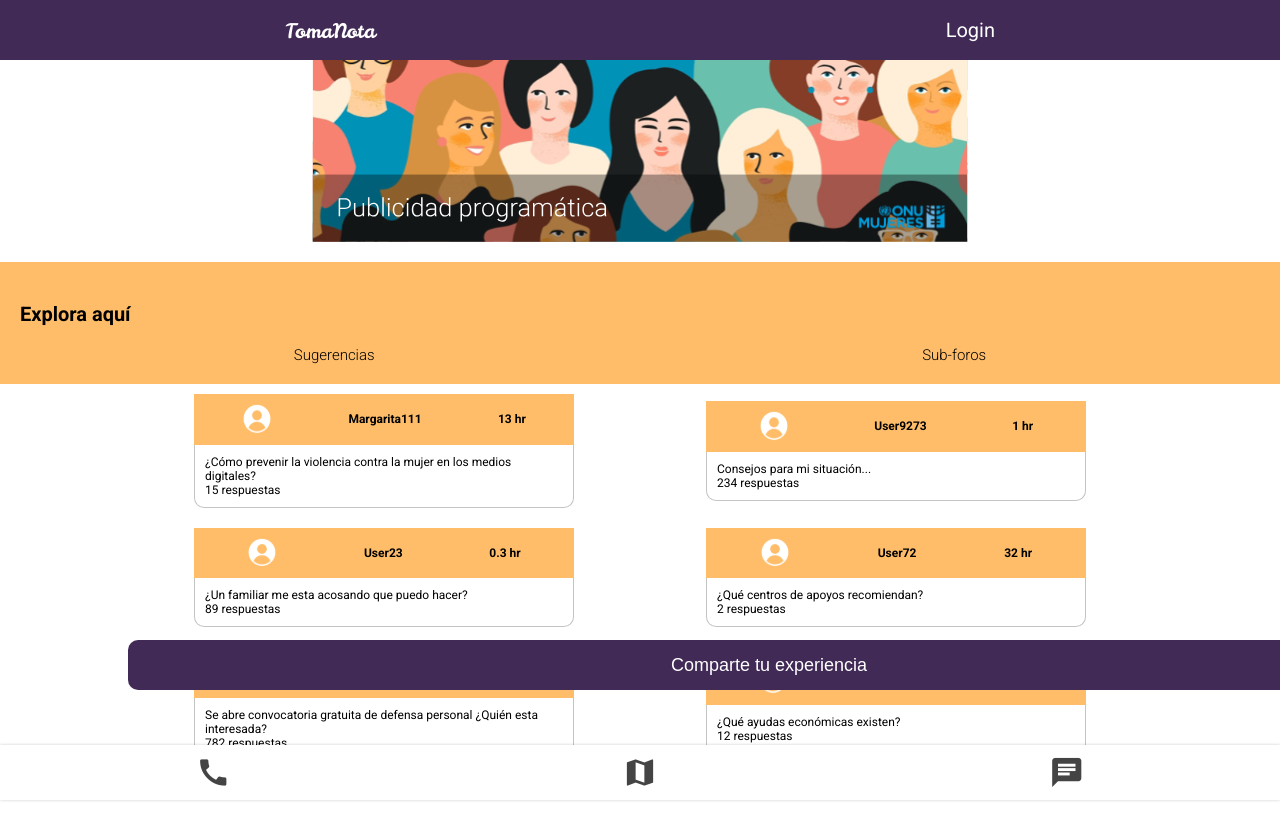
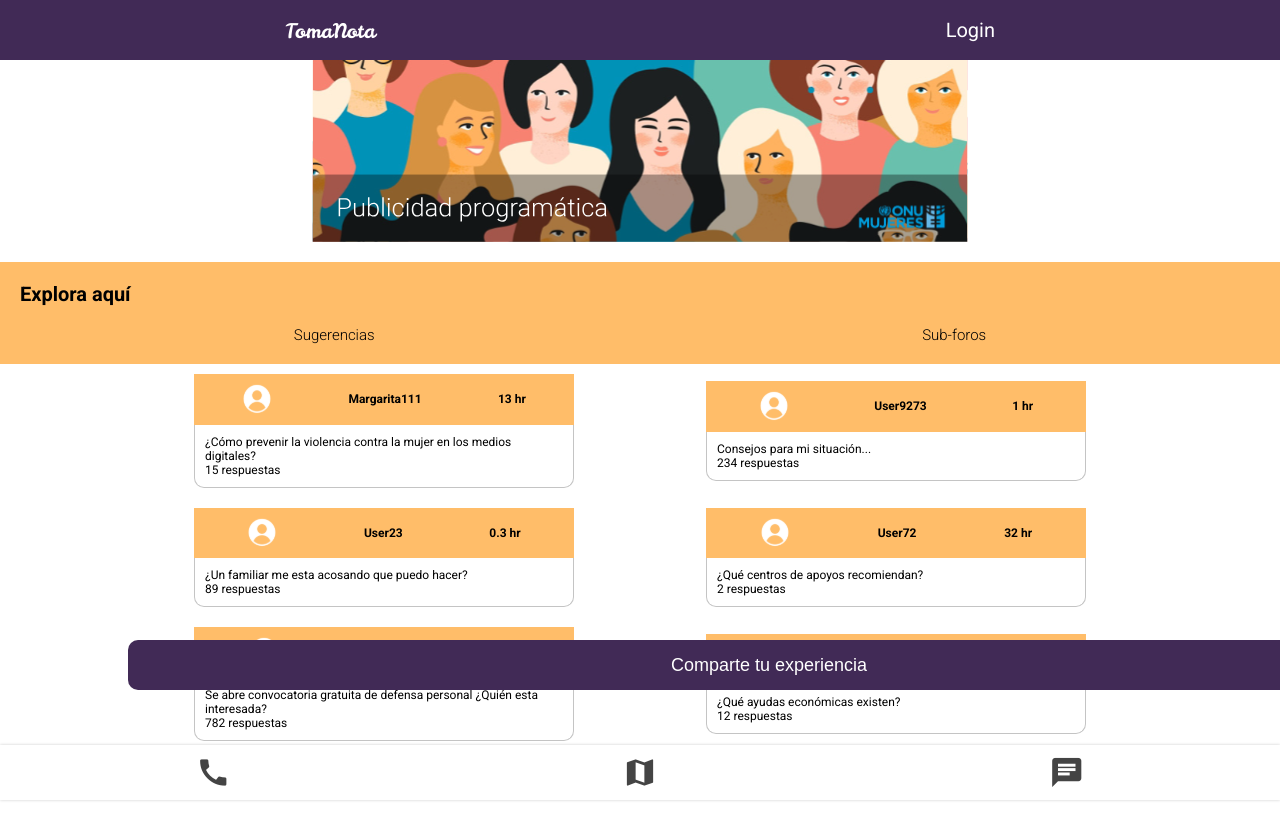
Before and after one commit to alejo02336/TomaNota, a React (Create React App) app: page /foro in a window 1280 px wide. Built offline with nearby package versions, Linux system fonts and the light colour scheme; what google-maps-react would draw is missing.

Commit message:
Fix estilo

```diff
--- a/src/containers/Foro/Foro.css
+++ b/src/containers/Foro/Foro.css
@@ -55,10 +55,6 @@ a:hover {
   padding: 2rem;
 }
 
-h1 {
-  margin-top: 2rem;
-}
-
 .form-container {
   display: flex;
   flex-direction: column;
```
